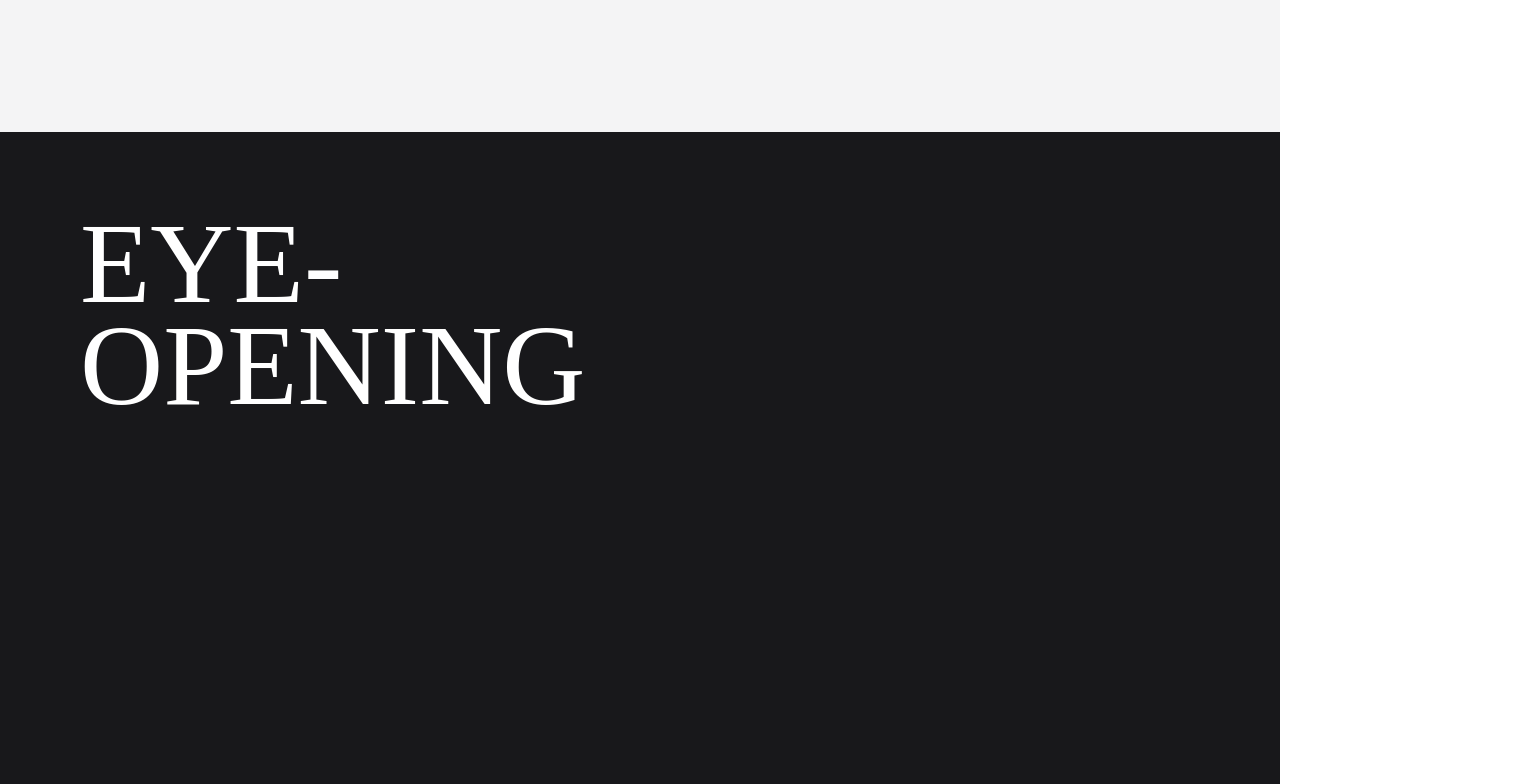
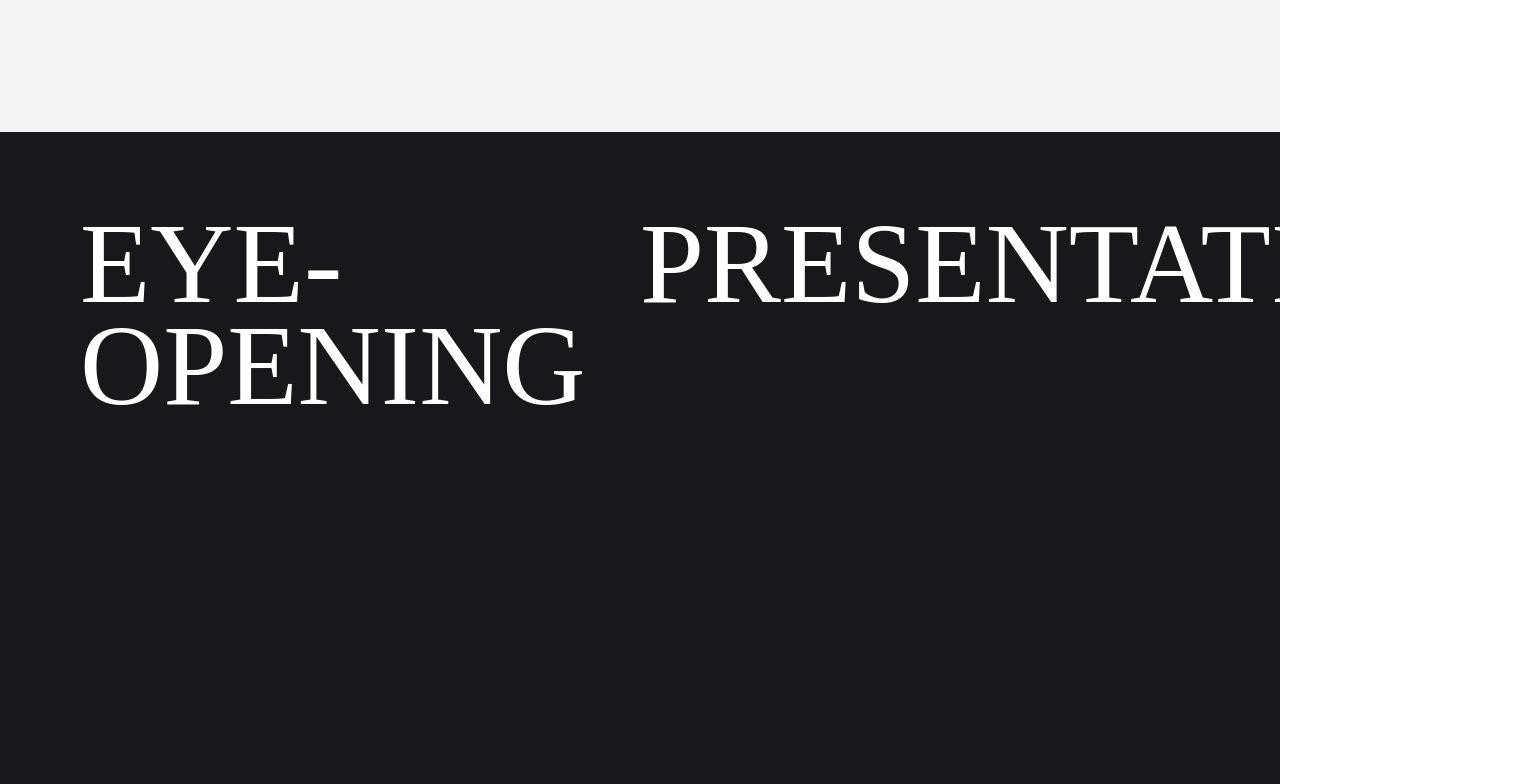
Before and after one commit to Jisan-Dev/Ochi-Design, a React (Vite) app: page / in a window 1280 px wide. Shown: the part 4560-5344 px from the top of the page, 1540 px wide, since content can reach past the window. Built offline with nearby package versions, Linux system fonts and the light colour scheme.

Commit message:
Basic structure of the footer done. contents will be added later

```diff
--- a/src/components/Footer.jsx
+++ b/src/components/Footer.jsx
@@ -2,13 +2,13 @@ import React from 'react';
 
 const Footer = () => {
   return (
-    <div className="w-full h-screen bg-zinc-900 p-20">
+    <div className="w-full flex h-screen bg-zinc-900 p-20">
       <div className='w-1/2 h-full flex flex-col justify-between font-["Bebas_Neue"]'>
         <div className="headings">
           <h1 className="text-[9vw] font-medium uppercase leading-[8vw]">EYE-</h1>
           <h1 className="text-[9vw] font-medium uppercase leading-[8vw]">OPENING</h1>
         </div>
-        <svg width="72" height="30" viewBox="0 0 72 30" fill="none" xmlns="http://www.w3.org/2000/svg">
+        <svg width="82" height="40" viewBox="0 0 72 30" fill="none" xmlns="http://www.w3.org/2000/svg">
           <path
             d="M9.8393 10.2032C4.22951 10.3257 -0.0459221 14.7356 0.000372391 20.2752C0.0412204 25.3548 4.57808 30.3608 10.6862 29.9226C15.5145 29.5768 19.9015 25.4119 19.8525 20.0057C19.8035 14.5995 15.1904 10.0916 9.8393 10.2032ZM9.89649 25.7005C6.87101 25.7005 4.39834 23.1144 4.40924 19.9839C4.39525 19.2507 4.52792 18.522 4.79947 17.8407C5.07102 17.1594 5.47597 16.5392 5.99056 16.0164C6.50515 15.4937 7.11902 15.0789 7.79613 14.7966C8.47324 14.5142 9.19995 14.3698 9.93362 14.372C10.6673 14.3742 11.3931 14.5228 12.0686 14.8092C12.744 15.0956 13.3554 15.514 13.8668 16.0398C14.3783 16.5656 14.7796 17.1882 15.0471 17.8711C15.3146 18.554 15.4429 19.2834 15.4246 20.0166C15.4409 23.1008 12.9111 25.7059 9.88832 25.7005H9.89649Z"
             fill="currentColor"></path>
@@ -24,6 +24,9 @@ const Footer = () => {
             fill="currentColor"></path>
         </svg>
       </div>
+      <div className="w-1/2 font-['Bebas_Neue']">
+        <h1 className="text-[9vw] font-medium uppercase leading-[8vw]">PRESENTATIONS</h1>
+      </div>
     </div>
   );
 };
```
